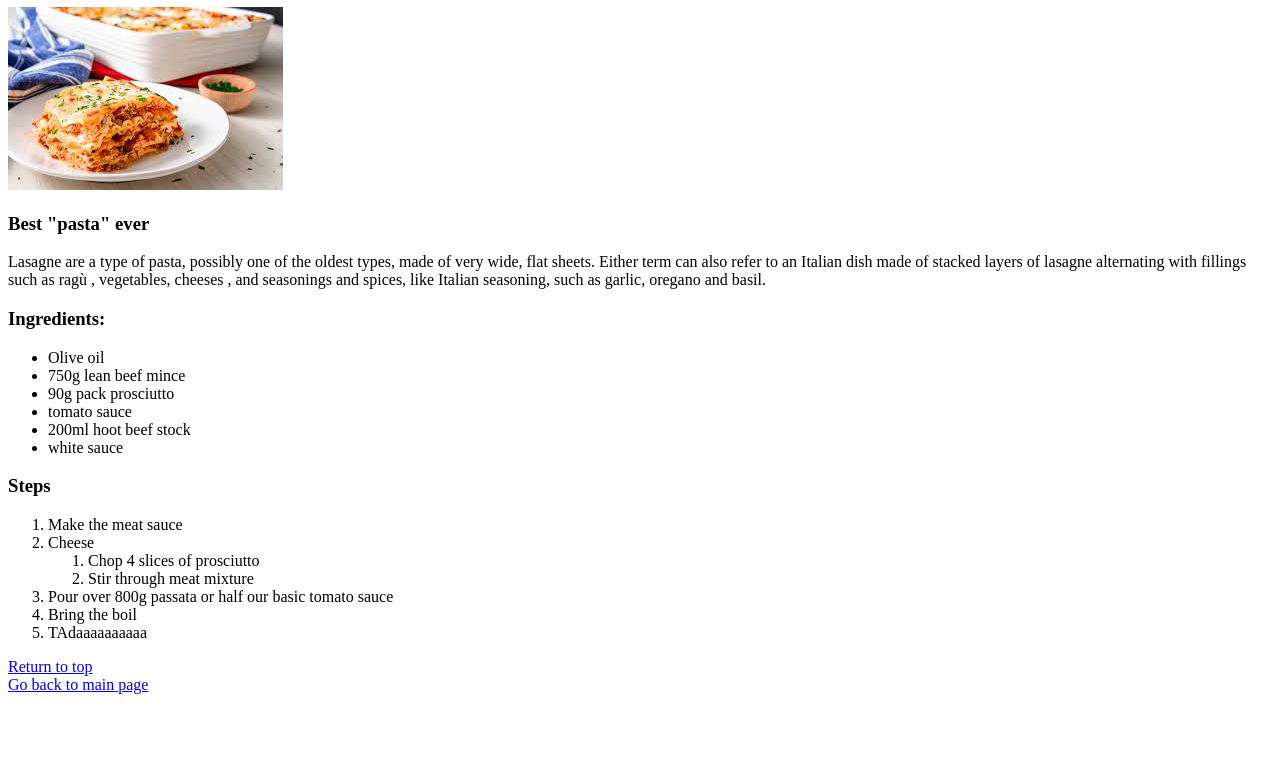
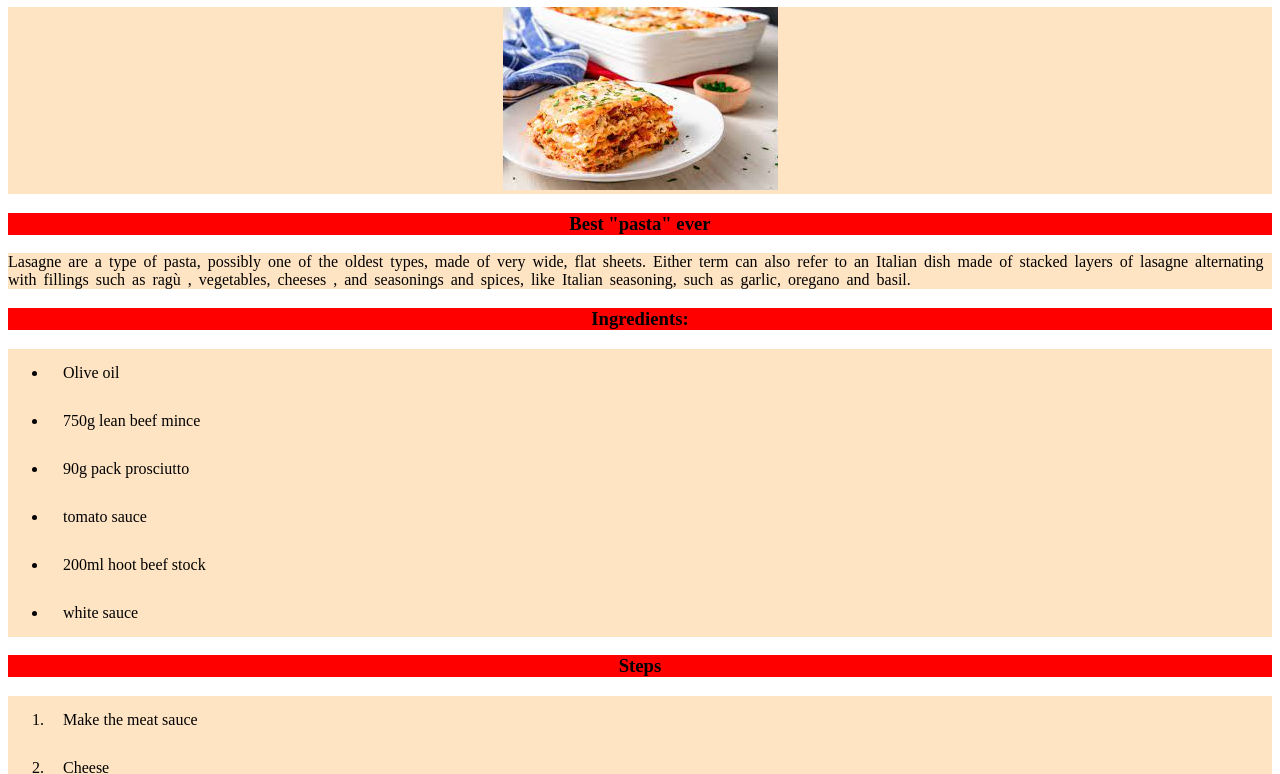
Before and after one commit to Libero32/odin-recipes, a plain HTML site: page recipes/lasagna.html in a window 1280 px wide. Shown: the part 73-847 px from the top of the page. Before the commit the page ends 800 px from the top, so only its background shows below. Drawn offline with Linux system fonts and the light colour scheme.

Commit message:
Added style do lasagna.html

```diff
--- a/recipes/lasagna.html
+++ b/recipes/lasagna.html
@@ -5,10 +5,13 @@
     <meta http-equiv="X-UA-Compatible" content="IE=edge">
     <meta name="viewport" content="width=, initial-scale=1.0">
     <title>Document</title>
+    <link rel="stylesheet" href="../style.css">
 </head>
 <body>
     <h1>Lasagna recipe</h1>
-    <img src="../img/lasagna.jpeg" alt="Picture of lasagna">
+    <div class="lasagna-img">
+        <img src="../img/lasagna.jpeg" alt="Picture of lasagna">
+    </div>
     <h3>Best "pasta" ever</h3>
     <p>Lasagne are a type of pasta, possibly one of the oldest types, made of very wide, flat sheets.
         Either term can also refer to an Italian dish made of stacked layers of lasagne alternating with fillings such as ragù ,
@@ -41,7 +44,7 @@
 
     </ol>
 
-    <a href="#header">Return to top</a> <br>
+    <a id="link"  class="class-link" href="#header">Return to top</a> <br>
 
     <a href="../index.html">Go back to main page</a>
 
--- a/style.css
+++ b/style.css
@@ -9,16 +9,15 @@
 
 .container h1 {
     color: crimson;
+    background-color: sandybrown;
 
 }
 
 .container ul {
     list-style: none;
-
+    background-color: inherit;
 
 }
-
-
 
 li {
     padding: 15px;
@@ -27,5 +26,29 @@ li {
 li a{
     text-decoration: none;
     color: brown;
+}
 
+/* Lasagna page */
+
+h1 , h3 {
+    background-color: red;
+    text-align: center;
 }
+
+p {
+    background-color: bisque;
+    word-spacing: 3px;
+}
+
+ul, ol {
+    background-color: bisque;
+}
+
+.lasagna-img {
+    background-color: bisque;
+    text-align: center;
+}
+
+#link, .class-link {
+    background-color: red;
+}
```
